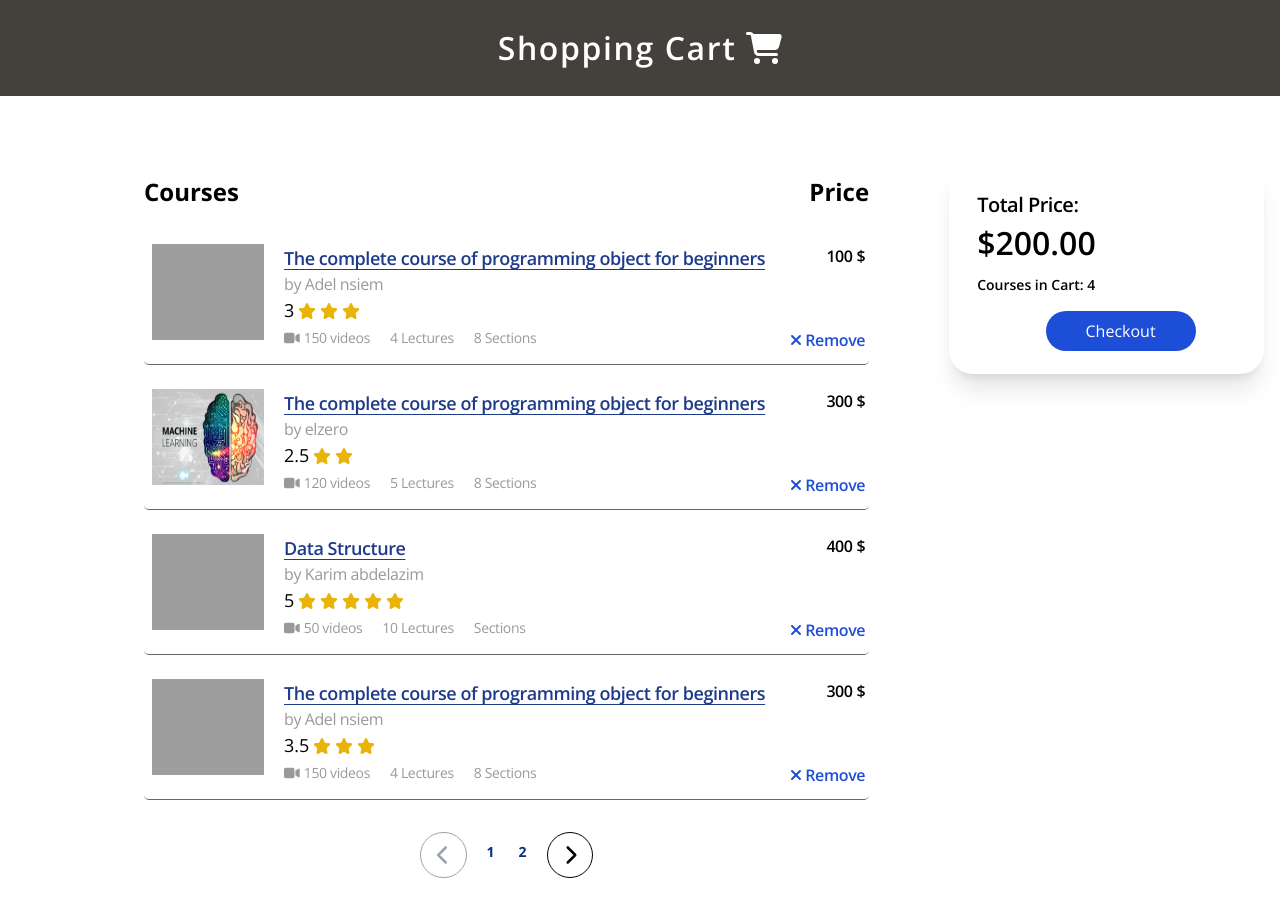
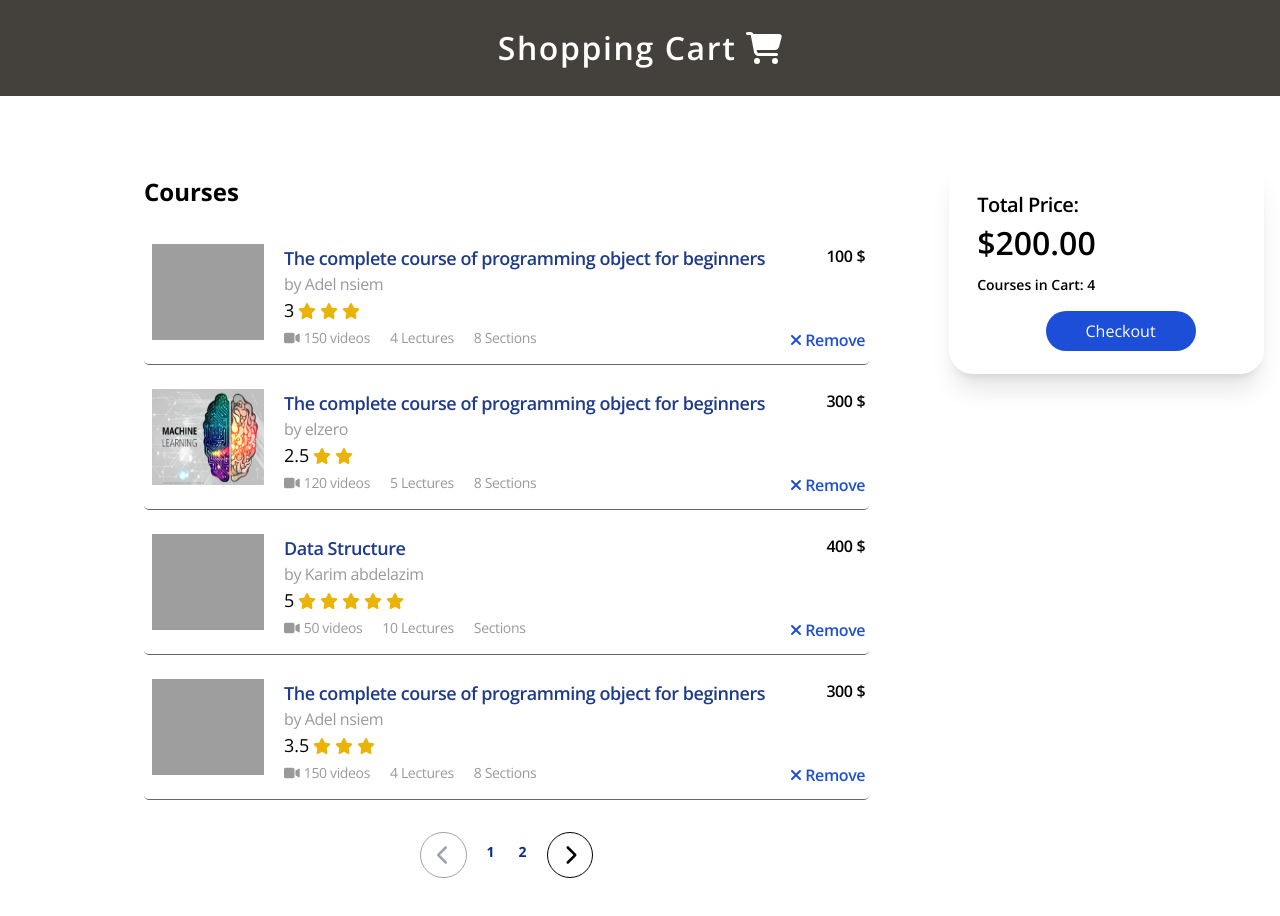
Before and after one commit to FrontEndDevo/NeuraLearnAcademy, a React (Vite) app: page /cart in a window 1280 px wide. Built offline with nearby package versions, Linux system fonts and the light colour scheme; grey boxes are pictures that could not be loaded.

Commit message:
remove underkine under title of course and make hover of this link .

```diff
--- a/src/components/ShopingCart/ShopingCart.jsx
+++ b/src/components/ShopingCart/ShopingCart.jsx
@@ -127,9 +127,8 @@ function ShopingCart() {
 
             <div className="flex flex-col md:flex-row mx-4 mb-10">
                 <div className="ml-0 md:ml-10 xl:ml-32 mt-20 w-full md:w-7/12">
-                    <div className="flex justify-between mb-5">
+                    <div className=" mb-5">
                         <h1 className="text-2xl font-bold">Courses</h1>
-                        <h1 className="text-2xl font-bold">Price</h1>
                     </div>
                     {ShopingCartCourses.slice(
                         (currentPage - 1) * productsPerPage,
@@ -150,7 +149,7 @@ function ShopingCart() {
                                 </div>
                                 <div className="ml-5">
                                     <div className="flex ">
-                                        <Link className="text-blue-900 text-sm font-semibold underline-offset-4 underline tracking-tight xl:text-lg">
+                                        <Link className="text-blue-900 hover:text-blue-950 transition duration-300 ease-in-out text-sm font-semibold tracking-tight xl:text-lg">
                                             {item.title}
                                         </Link>
                                         <h2 className="absolute right-1 text-black text-base font-semibold tracking-tight ">
```
